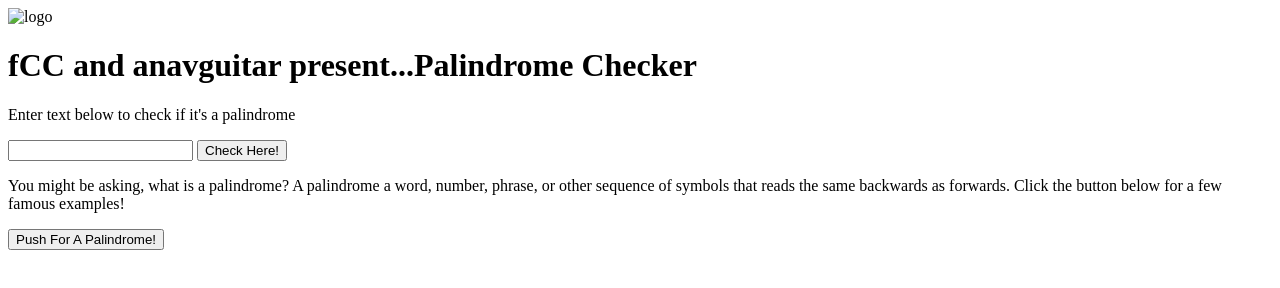
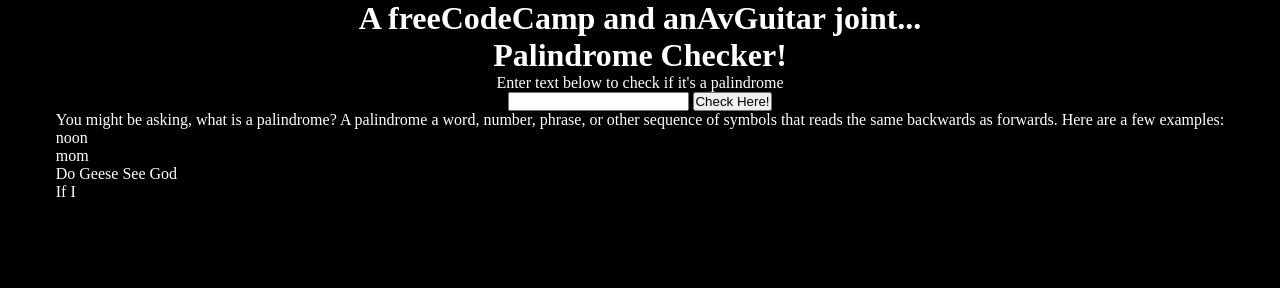
Before and after one commit to anavguitar/fCC_Palindrome_Checker, a plain HTML site: page index.html in a window 1280 px wide. Drawn offline with Linux system fonts and the light colour scheme.

Commit message:
added some more HTML element structures and some CSS styles

```diff
--- a/index.html
+++ b/index.html
@@ -9,8 +9,9 @@
 <body id="body">
     <header>
         <div id="banner-wrapper">
-            <img id="logo-img" src="" alt="logo">
-            <h1 id="logo-title">fCC and anavguitar present...Palindrome Checker</h1>
+            <!-- <img id="logo-img" src="https://cdn.freecodecamp.org/platform/universal/fcc_primary.svg" alt="logo"> -->
+            <h1 id="logo-title"><span id="logo-span-one">A freeCodeCamp</span> and <span id="logo-span-two">anAvGuitar</span> joint...</h1>
+            <h1 id="logo-span-three">Palindrome Checker!</h1>
         </div>
     </header>
     <main>
@@ -19,6 +20,7 @@
             <div class="txt-btn-wrapper">
             <input id="text-input" type="text" required>
             <button id="check-btn" type="button">Check Here!</button>
+            <h2 id="result"></h2>
             </div>
             </section>
         <section id="faq-section">
@@ -26,12 +28,14 @@
             <p>You might be asking, what is a palindrome?
                 A palindrome a word, number, phrase, or
                 other sequence of symbols that reads the
-                same backwards as forwards. Click the button
-                below for a few famous examples!</p>
-            </div>
-            <div class="rand-palin-gen-wrapper">
-                <button>Push For A Palindrome!</button>
-                <h2></h2>
+                same backwards as forwards. Here are a few examples:
+            </p>
+            <ul>
+                <ol>noon</ol>
+                <ol>mom</ol>
+                <ol>Do Geese See God</ol>
+                <ol>If I</ol>
+            </ul>
             </div>
         </section>
     </main>
--- a/style.css
+++ b/style.css
@@ -0,0 +1,25 @@
+* {
+    margin: 0;
+    padding: 0;
+    box-sizing: border-box;
+  }
+
+  h1, h2, p, ul, ol {
+    color: #FFFFFF;
+  }
+
+  #logo-img {
+    width: 20vw;
+  }
+
+body {
+
+    background-color: #000000;
+    margin: 0;
+}
+
+#banner-wrapper, #palindrome-section, #faq-section {
+    display: flex;
+    flex-direction: column;
+    align-items: center;
+}
```
